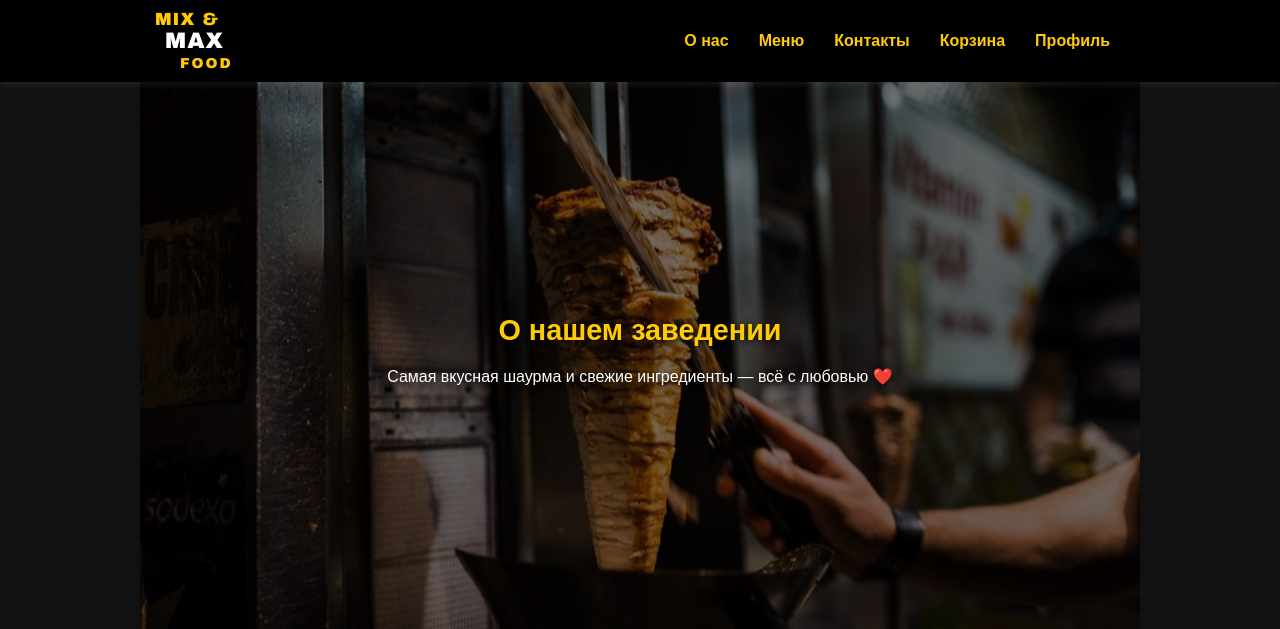
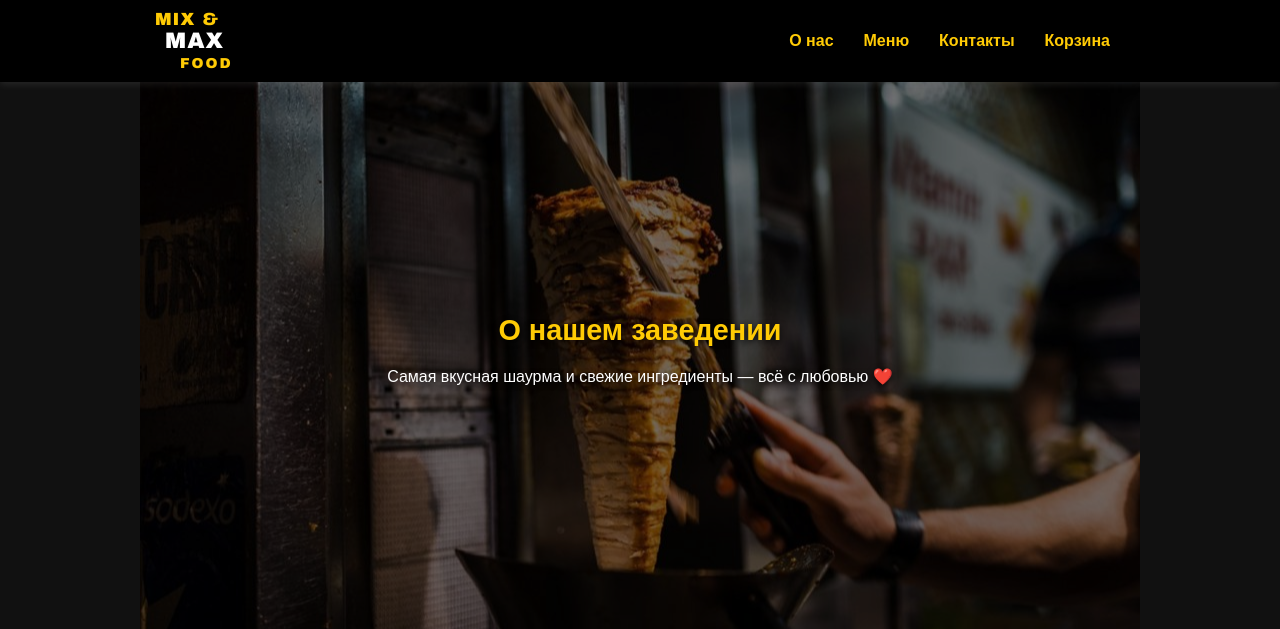
Before and after one commit to ArtArsen/mix-max-food-ordering-system, a Django app: page / in a window 1280 px wide. Shown: the top 629 px of the page. Run offline with Django 5.2, Linux system fonts and the light colour scheme; data that the repository does not hold is empty.

Commit message:
Correct Work 2

```diff
--- a/shkarik/templates/shkarik/index.html
+++ b/shkarik/templates/shkarik/index.html
@@ -26,7 +26,6 @@
         <a href="#menu">Меню</a>
         <a href="#contacts">Контакты</a>
         <a href="{% url 'cart' %}">Корзина</a>
-        <a href="profile.html">Профиль</a>
       </nav>
     </div>
   </header>
```
Also changed, not shown: 1 other file.
